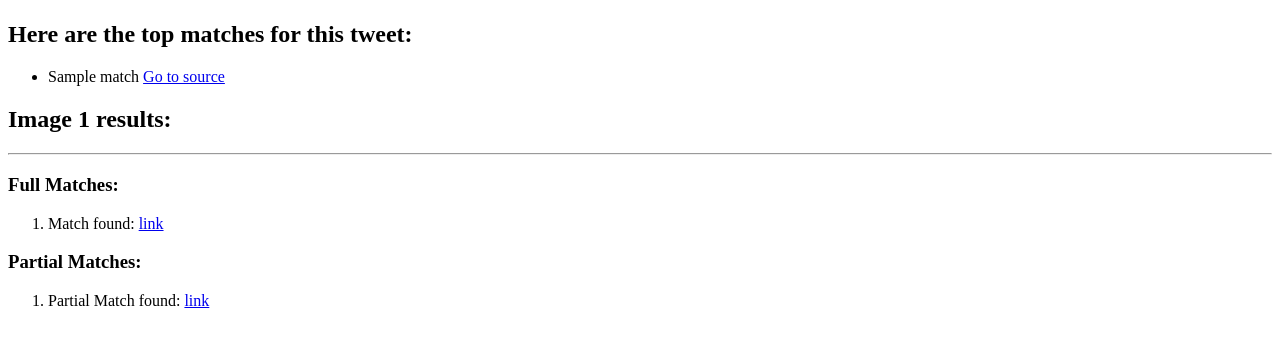
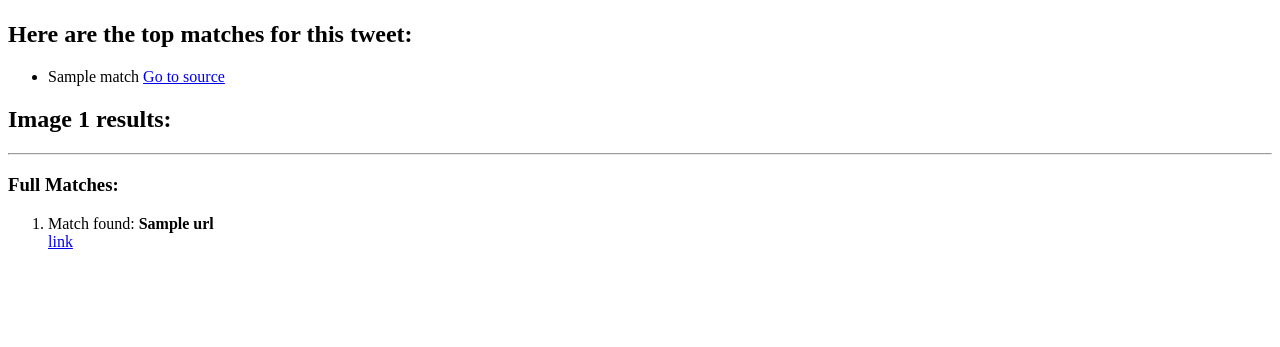
Before and after one commit to maybemaby/tweetsourcing-flask, a Flask app: template tweetsourcing/templates/results.html in a window 1280 px wide. Shown: the part 45-392 px from the top of the page. Run offline with Flask 2, Linux system fonts and the light colour scheme; the template is opened without the code that fills it: most values are stand-ins (such as "Sample title", 1, 10 or a date in 2020).

Commit message:
Removed partial matching images, added page urls

```diff
--- a/tweetsourcing/main/routes.py
+++ b/tweetsourcing/main/routes.py
@@ -49,7 +49,7 @@ def search():
     matches = gsearch.search_helper(query, tweet_kwords=kwords, orTerms=or_terms)
     if session["tweet_images"]:
         try:
-            image_match_urls = [imagematch.reverse_image_search(image,full=True, partial=True) for image in session["tweet_images"]]
+            image_match_urls = [imagematch.reverse_image_search(image,full=True) for image in session["tweet_images"]]
         except Exception:
             image_match_urls = None
     return render_template(
--- a/tweetsourcing/templates/_image_results.html
+++ b/tweetsourcing/templates/_image_results.html
@@ -6,16 +6,12 @@
         <div class="image-results-full">
             <h3>Full Matches:</h3>
             <ol>
-            {% for url in url_set.full %}
-                <li>Match found: <a href="{{ url }}">link</a></li>
-            {% endfor %}
-            </ol>
-        </div>
-        <div class="image-results-partial">
-            <h3>Partial Matches:</h3>
-            <ol>
-            {% for url in url_set.partial %}
-                <li>Partial Match found: <a href="{{ url }}">link</a></li>
+            {% for url in url_set %}
+                <li>
+
+                Match found: <strong>{{ url.title }}</strong><br>
+                <a href="{{ url.url }}">link</a>
+                </li>
             {% endfor %}
             </ol>
         </div>
```
Also changed, not shown: tests/test_search.py (+3 -18 lines), tweetsourcing/search/imagematch.py (+9 -9 lines).
